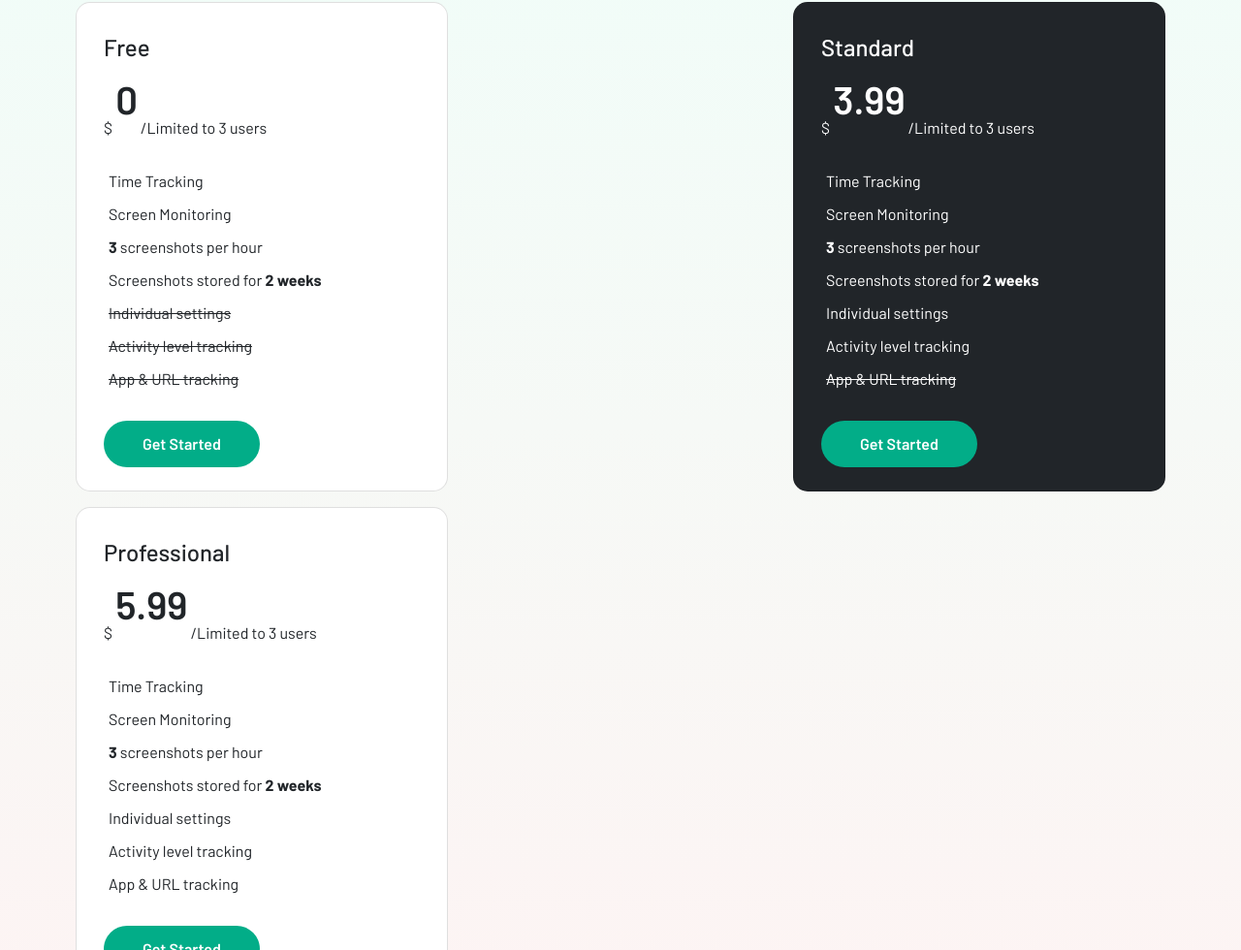
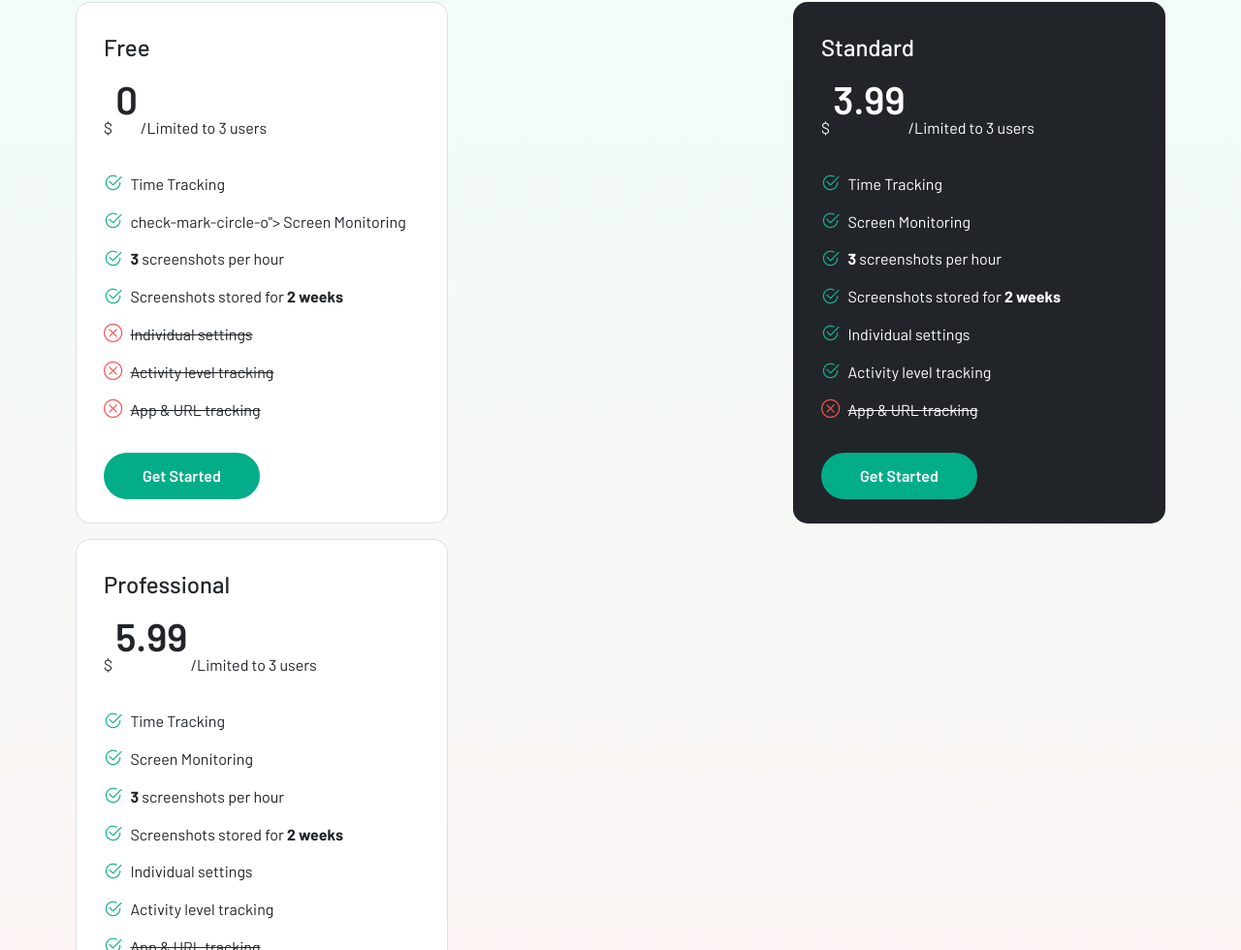
Before and after one commit to Siddiqy/5pm, a plain HTML site: page index.html in a window 1280 px wide. Shown: the part 1820-2800 px from the top of the page at 97% size. Drawn offline with nearby package versions, Linux system fonts and the light colour scheme; some icons are missing.

Commit message:
5pm-Bootstrap

```diff
--- a/assets/css/styles.css
+++ b/assets/css/styles.css
@@ -1,4 +1,5 @@
 @import url('https://fonts.googleapis.com/css2?family=Barlow:wght@100;300;400;500;600;700;800&display=swap');
+@import url("https://cdn.jsdelivr.net/npm/bootstrap-icons@1.7.0/font/bootstrap-icons.css");
 
 * {
     box-sizing: border-box;
@@ -21,6 +22,11 @@
     background-color: #F5FBF8;
 }
 
+.nav-item a {
+    font-size: 1rem;
+    font-weight: 500;
+}
+
 h1 {
     font-size: 3rem;
     font-weight: 800;
@@ -37,13 +43,14 @@ h1 {
     background-color: #CCEFE7;
 }
 
-.im-check-mark-circle-o {
+.bi-check2-circle {
+    font-size: 1.2rem;
     color: #15b390;
     padding-right: 5px;
-
 }
 
-.im-x-mark-circle-o {
+.bi-x-circle {
+    font-size: 1.2rem;
     color: #fd5252;
     padding-right: 5px;
 }
--- a/index.html
+++ b/index.html
@@ -6,7 +6,7 @@
         <meta http-equiv="x-ua-compatible" content="ie=edge">
         <link href="assets/css/styles.css" rel="stylesheet">
         <link rel="stylesheet" href="assets/bootstrap-5.1.3-dist/css/bootstrap.min.css">
-        <link rel="stylesheet" href="https://cdn.iconmonstr.com/1.3.0/css/iconmonstr-iconic-font.min.css">
+        <link rel="stylesheet" href="https://cdn.jsdelivr.net/npm/bootstrap-icons@1.7.0/font/bootstrap-icons.css">
         <title>5PM</title>
     </head>
     <body>
@@ -46,7 +46,7 @@
             <div class="container container-margin">
                 <div class="row align-items-center">
                     <div class="col-12 col-sm-6 p-3">
-                        <h5 style="color: blue;">Simple HR Tool</h5>
+                        <h5 style="color: rgb(80, 80, 252);">Simple HR Tool</h5>
                         <h1 class="pb-3">A Simple Employee <br> Monitoring software For Your Business.</h1>
                         <p class="pb-3 pe-5 fs-5">A handy tool for the new normal of working from home. 5PM gives both managers and employees a tool to track and monitor
                             their perfomance and grow as a tem</p>
@@ -122,13 +122,13 @@
                             <h4 class="card-title pt-3">Free</h4>
                             <p class="card-text pt-5">$ <sup>0</sup> /Limited to 3 users</p>
                             <ul class="price-list">
-                                <li><i class="im im-check-mark-circle-o"></i> Time Tracking</li>
-                                <li><i class="im im-check-mark-circle-o"></i> Screen Monitoring</li>
-                                <li><i class="im im-check-mark-circle-o"></i> <b>3</b> screenshots per hour</li>
-                                <li><i class="im im-check-mark-circle-o"></i> Screenshots stored for <b>2 weeks</b></li>
-                                <li><i class="im im-x-mark-circle-o"></i> <del>Individual settings</del></li>
-                                <li><i class="im im-x-mark-circle-o"></i> <del>Activity level tracking</del></li>
-                                <li><i class="im im-x-mark-circle-o"></i> <del>App & URL tracking</del></li>
+                                <li><i class="bi bi-check2-circle"></i> Time Tracking</li>
+                                <li><i class="bi bi-check2-circle"></i> check-mark-circle-o"></i> Screen Monitoring</li>
+                                <li><i class="bi bi-check2-circle"></i> <b>3</b> screenshots per hour</li>
+                                <li><i class="bi bi-check2-circle"></i> Screenshots stored for <b>2 weeks</b></li>
+                                <li><i class="bi bi-x-circle"></i> <del>Individual settings</del></li>
+                                <li><i class="bi bi-x-circle"></i> <del>Activity level tracking</del></li>
+                                <li><i class="bi bi-x-circle"></i> <del>App & URL tracking</del></li>
                             </ul>
                             <button class="green-btn mb-2" type="button">Get Started</button>
                         </div>
@@ -138,13 +138,13 @@
                             <h4 class="card-title pt-3">Standard</h4>
                             <p class="card-text pt-5">$ <sup>3.99</sup> /Limited to 3 users</p>
                             <ul class="price-list">
-                                <li><i class="im im-check-mark-circle-o"></i> Time Tracking</li>
-                                <li><i class="im im-check-mark-circle-o"></i> Screen Monitoring</li>
-                                <li><i class="im im-check-mark-circle-o"></i> <b>3</b> screenshots per hour</li>
-                                <li><i class="im im-check-mark-circle-o"></i> Screenshots stored for <b>2 weeks</b></li>
-                                <li><i class="im im-check-mark-circle-o"></i> Individual settings</li>
-                                <li><i class="im im-check-mark-circle-o"></i> Activity level tracking</li>
-                                <li><i class="im im-x-mark-circle-o"></i> <del>App & URL tracking</del></li>
+                                <li><i class="bi bi-check2-circle"></i> Time Tracking</li>
+                                <li><i class="bi bi-check2-circle"></i> Screen Monitoring</li>
+                                <li><i class="bi bi-check2-circle"></i> <b>3</b> screenshots per hour</li>
+                                <li><i class="bi bi-check2-circle"></i> Screenshots stored for <b>2 weeks</b></li>
+                                <li><i class="bi bi-check2-circle"></i> Individual settings</li>
+                                <li><i class="bi bi-check2-circle"></i> Activity level tracking</li>
+                                <li><i class="bi bi-x-circle"></i> <del>App & URL tracking</del></li>
                             </ul>
                             <button class="green-btn mb-2" type="button">Get Started</button>
                         </div>
@@ -154,13 +154,13 @@
                             <h4 class="card-title pt-3">Professional</h4>
                             <p class="card-text pt-5">$ <sup>5.99</sup> /Limited to 3 users</p>
                             <ul class="price-list">
-                                <li><i class="im im-check-mark-circle-o"></i> Time Tracking</li>
-                                <li><i class="im im-check-mark-circle-o"></i> Screen Monitoring</li>
-                                <li><i class="im im-check-mark-circle-o"></i> <b>3</b> screenshots per hour</li>
-                                <li><i class="im im-check-mark-circle-o"></i> Screenshots stored for <b>2 weeks</b></li>
-                                <li><i class="im im-check-mark-circle-o"></i> Individual settings</li>
-                                <li><i class="im im-check-mark-circle-o"></i> Activity level tracking</li>
-                                <li><i class="im im-check-mark-circle-o"></i> App & URL tracking</li>
+                                <li><i class="bi bi-check2-circle"></i> Time Tracking</li>
+                                <li><i class="bi bi-check2-circle"></i> Screen Monitoring</li>
+                                <li><i class="bi bi-check2-circle"></i> <b>3</b> screenshots per hour</li>
+                                <li><i class="bi bi-check2-circle"></i> Screenshots stored for <b>2 weeks</b></li>
+                                <li><i class="bi bi-check2-circle"></i> Individual settings</li>
+                                <li><i class="bi bi-check2-circle"></i> Activity level tracking</li>
+                                <li><i class="bi bi-check2-circle"></i> <del>App & URL tracking</del></li>
                             </ul>
                             <button class="green-btn mb-3" type="button">Get Started</button>
                         </div>
```
